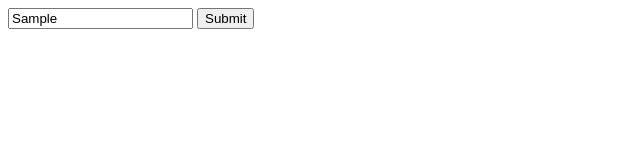
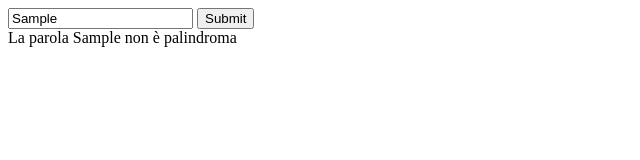
Before and after one commit to AndreaGarofalo/js-paliedispari, a plain HTML site: page index.html in a window 1280 px wide. Both pictures are taken after typing "Sample" into the empty fields and a click on the button "Submit". Shown: the whole page, without its empty margins (0-640 px from the left). Drawn offline with Linux system fonts and the light colour scheme.

Commit message:
finished confronting words and printed the result

```diff
--- a/index.html
+++ b/index.html
@@ -11,7 +11,7 @@
       <input type="text" id="word" required />
       <button type="submit" id="button">Submit</button>
     </form>
-    <div class="target"></div>
+    <div id="target"></div>
     <script src="js/script.js"></script>
   </body>
 </html>
--- a/js/script.js
+++ b/js/script.js
@@ -37,4 +37,12 @@ form.addEventListener("submit", function (e) {
   }
   const reversedWord = reverseWord(word);
   console.log(reversedWord);
+
+  // 5 confronto la parola prima e dopo l'inversione delle lettere
+  let isPalindrome = `La parola ${word} non è palindroma`;
+  if (reversedWord === word) {
+    isPalindrome = `La parola ${word} non è palindroma`;
+  }
+  console.log(isPalindrome);
+  targetElement.innerText = isPalindrome;
 });
```
